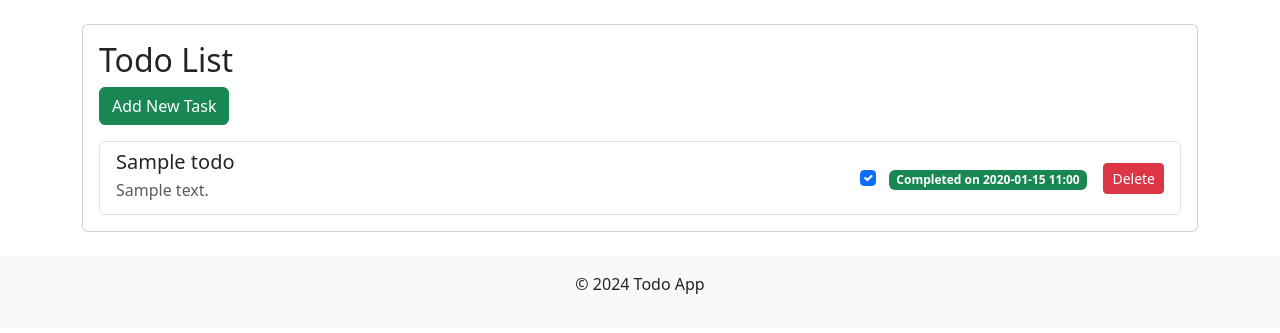
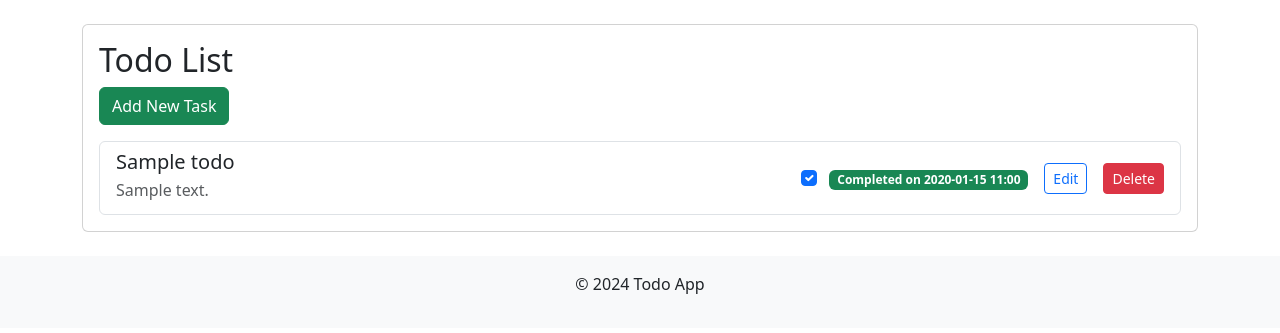
Before and after one commit to dskalec/htmx_demo, a Django app: page / in a window 1280 px wide. Shown: the part 88-421 px from the top of the page. Run offline with Django 5.2, Linux system fonts and the light colour scheme; tables that the repository leaves empty hold one stand-in row (values such as "Sample post").

Commit message:
htmx edit todo

```diff
--- a/templates/todo/item-action-buttons.html
+++ b/templates/todo/item-action-buttons.html
@@ -1,3 +1,10 @@
+<button
+    class="btn btn-sm btn-outline-primary ms-3"
+    hx-get="{% url 'ajax_edit_todo' todo.pk %}"
+    hx-target="#todo-item-{{ todo.pk }}"
+    hx-swap="innerHTML">
+    Edit
+</button>
 <button
     class="btn btn-sm btn-danger ms-3"
     hx-delete="{% url 'ajax_delete' todo.pk %}"
--- /dev/null
+++ b/templates/todo/item.html
@@ -0,0 +1,12 @@
+<div id="todo-item-{{ todo.pk }}" class="d-flex justify-content-between align-items-center">
+    <div>
+        <h5 class="mb-1">{{ todo.title }}</h5>
+        <p class="mb-1 text-muted">{{ todo.description }}</p>
+    </div>
+    <div class="d-flex align-items-center">
+        <div id="todo-checkbox-container-{{ todo.pk }}">
+             {% include "todo/item_checkbox.html" %}
+        </div>
+         {% include "todo/item-action-buttons.html" with todo=todo %}
+    </div>
+</div>
--- a/templates/todo/list.html
+++ b/templates/todo/list.html
@@ -11,18 +11,7 @@
         <ul class="list-group">
             {% for todo in todos %}
                 <li class="list-group-item">
-                    <div class="d-flex justify-content-between align-items-center">
-                        <div>
-                            <h5 class="mb-1">{{ todo.title }}</h5>
-                            <p class="mb-1 text-muted">{{ todo.description }}</p>
-                        </div>
-                        <div class="d-flex align-items-center">
-                            <div id="todo-checkbox-container-{{ todo.pk }}">
-                                 {% include "todo/item_checkbox.html" %}
-                            </div>
-                             {% include "todo/item-action-buttons.html" with todo=todo %}
-                        </div>
-                    </div>
+                    {% include "todo/item.html" with todo=todo %}
                 </li>
             {% endfor %}
         </ul>
--- a/todo/urls.py
+++ b/todo/urls.py
@@ -2,7 +2,7 @@ from django.urls import path
 
 from .views import (
     TodoCreateView, TodoDeleteView, TodoListView, TodoUpdateView,
-    ajax_complete_todo_view, ajax_delete_todo_view
+    ajax_complete_todo_view, ajax_delete_todo_view, ajax_edit_todo_view, ajax_cancel_edit_todo_view
 )
 
 urlpatterns = [
@@ -12,4 +12,6 @@ urlpatterns = [
     path("delete/<int:pk>", TodoDeleteView.as_view(), name="todo_delete"),
     path("ajax-complete/<int:pk>/", ajax_complete_todo_view, name="ajax_complete"),
     path("ajax-delete/<int:pk>/", ajax_delete_todo_view, name="ajax_delete"),
+    path("ajax-edit/<int:pk>/", ajax_edit_todo_view, name="ajax_edit_todo"),
+    path("ajax-cancel-edit/<int:pk>/", ajax_cancel_edit_todo_view, name="ajax_cancel_edit_todo"),
 ]
--- a/todo/views.py
+++ b/todo/views.py
@@ -1,4 +1,4 @@
-from django.http import HttpResponse
+from django.http import HttpResponse, QueryDict
 from django.views.decorators.csrf import csrf_exempt
 from django.views.generic import CreateView, DeleteView, ListView, UpdateView
 from django.template.loader import render_to_string
@@ -51,6 +51,7 @@ def ajax_complete_todo_view(request, pk):
             return HttpResponse("Todo not found", status=404)
     return HttpResponse("Invalid request", status=400)
 
+
 @csrf_exempt
 def ajax_delete_todo_view(request, pk):
     if request.method == 'DELETE':
@@ -61,3 +62,31 @@ def ajax_delete_todo_view(request, pk):
         except Todo.DoesNotExist:
             return HttpResponse("Todo not found", status=404)
     return HttpResponse("Invalid request", status=400)
+
+
+@csrf_exempt
+def ajax_edit_todo_view(request, pk):
+    try:
+        todo = Todo.objects.get(pk=pk)
+        if request.method == 'GET':
+            html = render_to_string('todo/item_edit_form.html', {'todo': todo})
+            return HttpResponse(html)
+        elif request.method == 'PUT':
+            data = QueryDict(request.body)
+            todo.title = data.get('title')
+            todo.description = data.get('description')
+            todo.save()
+            html = render_to_string('todo/item.html', {'todo': todo})
+            return HttpResponse(html)
+    except Todo.DoesNotExist:
+        return HttpResponse("Todo not found", status=404)
+    return HttpResponse("Invalid request", status=400)
+
+@csrf_exempt
+def ajax_cancel_edit_todo_view(request, pk):
+    try:
+        todo = Todo.objects.get(pk=pk)
+        html = render_to_string('todo/item.html', {'todo': todo})
+        return HttpResponse(html)
+    except Todo.DoesNotExist:
+        return HttpResponse("Todo not found", status=404)
```
Also changed, not shown: templates/todo/item_edit_form.html (added, +17 -0 lines).
